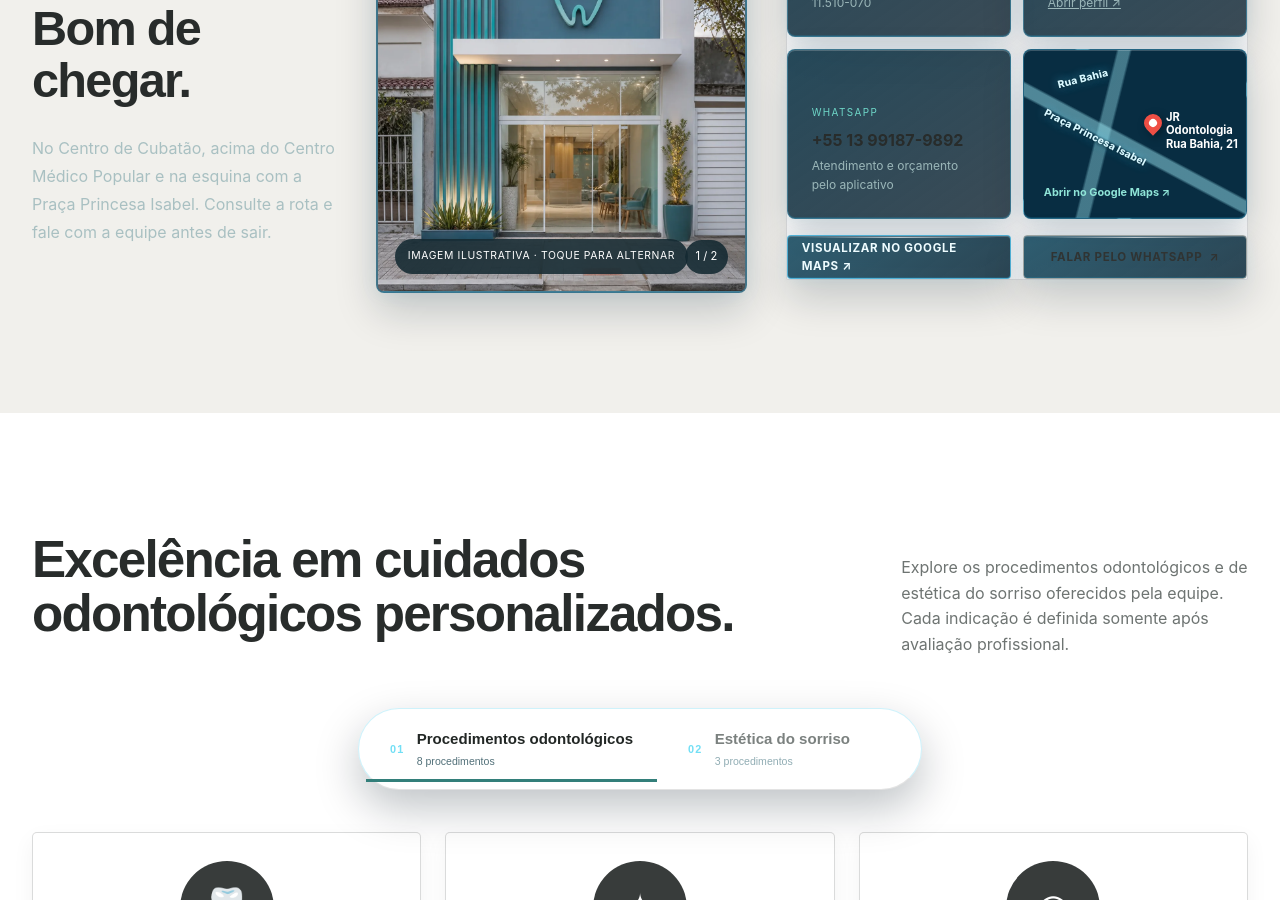
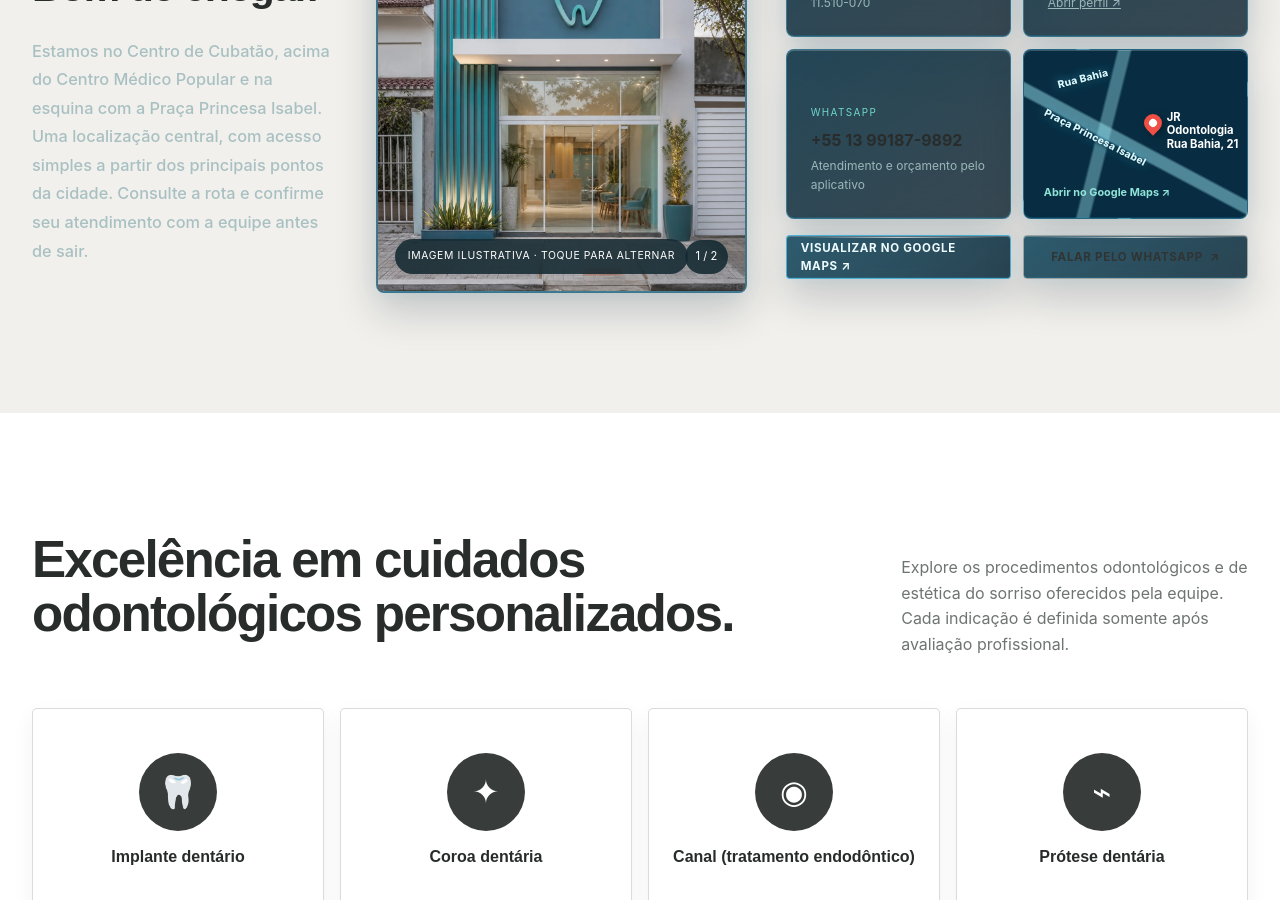
Before and after one commit to FOlivxDEV/LayoutODONTOLOGIA-03, a Next.js app: page / in a window 1280 px wide. Shown: the part 1900-2800 px from the top of the page. Built offline with nearby package versions, Linux system fonts and the light colour scheme.

Commit message:
Refine treatment grid and location section

```diff
--- a/app/components/SiteShell.tsx
+++ b/app/components/SiteShell.tsx
@@ -67,7 +67,6 @@ export function SiteShell() {
   const [heroSlide, setHeroSlide] = useState(0);
   const [clinicSlide, setClinicSlide] = useState(0);
   const [clinicPaused, setClinicPaused] = useState(false);
-  const [treatmentCategory, setTreatmentCategory] = useState(0);
   const [headerScrolled, setHeaderScrolled] = useState(false);
   const headerRef = useRef<HTMLElement>(null);
   const menuButtonRef = useRef<HTMLButtonElement>(null);
@@ -151,15 +150,14 @@ export function SiteShell() {
       </section>
 
       <section className="section place-showcase" id="clinica">
-        <div className="place-main" data-reveal><h2>Fácil de encontrar.<br />Bom de chegar.</h2><p>No Centro de Cubatão, acima do Centro Médico Popular e na esquina com a Praça Princesa Isabel. Consulte a rota e fale com a equipe antes de sair.</p></div>
+        <div className="place-main" data-reveal><h2>Fácil de encontrar.<br />Bom de chegar.</h2><p>Estamos no Centro de Cubatão, acima do Centro Médico Popular e na esquina com a Praça Princesa Isabel. Uma localização central, com acesso simples a partir dos principais pontos da cidade. Consulte a rota e confirme seu atendimento com a equipe antes de sair.</p></div>
         <button className="clinic-photo-stack compact" data-reveal type="button" onClick={() => setClinicSlide((current) => (current + 1) % 2)} onMouseEnter={() => setClinicPaused(true)} onMouseLeave={() => setClinicPaused(false)} onFocus={() => setClinicPaused(true)} onBlur={() => setClinicPaused(false)} aria-label="Alternar entre foto ilustrativa da fachada e do consultório"><img className={clinicSlide === 0 ? "active" : ""} src="/clinic-facade-illustrative.webp" width="1024" height="1280" alt="Imagem ilustrativa da fachada de uma clínica odontológica" loading="lazy" /><img className={clinicSlide === 1 ? "active" : ""} src="/clinic-office-illustrative.webp" width="1024" height="1280" alt="Imagem ilustrativa de um consultório odontológico" loading="lazy" /><span>Imagem ilustrativa · toque para alternar</span><i aria-hidden="true">{clinicSlide + 1} / 2</i></button>
         <div className="place-contact" data-reveal><div className="place-grid"><div><span>Endereço</span><strong>{config.clinic.address}</strong><small>{config.clinic.neighborhood} · {config.clinic.city} · CEP {config.clinic.postalCode}</small></div><div><span>Instagram</span><strong>{config.clinic.instagramHandle}</strong><a href={config.clinic.instagram} target="_blank" rel="noopener noreferrer">Abrir perfil ↗</a></div><div><span>WhatsApp</span><strong>{config.clinic.phoneDisplay}</strong><small>Atendimento e orçamento pelo aplicativo</small></div><a className="map-preview" href={config.clinic.mapUrl} target="_blank" rel="noopener noreferrer" aria-label="Abrir a localização da Jr Odontologia no Google Maps"><span className="map-road road-one">Praça Princesa Isabel</span><span className="map-road road-two">Rua Bahia</span><i aria-hidden="true"></i><strong>JR Odontologia<br />Rua Bahia, 21</strong><small>Abrir no Google Maps ↗</small></a></div><div className="place-actions"><a href={config.clinic.mapUrl} target="_blank" rel="noopener noreferrer" className="button primary">Visualizar no Google Maps ↗</a><WhatsAppLink label="Falar pelo WhatsApp" className="button secondary" /></div></div>
       </section>
 
       <section className="section treatments" id="tratamentos">
         <div className="section-heading split" data-reveal><div><p className="eyebrow"><span></span> Tratamentos</p><h2>Excelência em cuidados odontológicos personalizados.</h2></div><p>Explore os procedimentos odontológicos e de estética do sorriso oferecidos pela equipe. Cada indicação é definida somente após avaliação profissional.</p></div>
-        <div className="treatment-selector" role="tablist" aria-label="Selecione uma área de tratamento" data-reveal>{config.treatmentCategories.map((category, index) => <button key={category.name} type="button" role="tab" aria-selected={treatmentCategory === index} aria-controls="treatment-panel" className={treatmentCategory === index ? "active" : ""} onClick={() => setTreatmentCategory(index)}><span>{String(index + 1).padStart(2, "0")}</span>{category.name}<small>{category.procedures.length} procedimentos</small></button>)}</div>
-        <div className="procedure-card-grid icon-cards" id="treatment-panel" role="tabpanel" data-reveal>{config.treatmentCategories[treatmentCategory].procedures.map((procedure, index) => <a className="procedure-card icon-card" key={procedure.name} href={`/tratamentos/${treatmentSlug(procedure.name)}`}><span className="procedure-icon" aria-hidden="true">{treatmentIcons[index % treatmentIcons.length]}</span><h3>{procedure.name}</h3><span className="learn-more">Saiba mais <span aria-hidden="true">→</span></span></a>)}</div>
+        <div className="procedure-card-grid icon-cards" id="treatment-panel" data-reveal>{config.treatmentCategories.flatMap((category) => category.procedures).map((procedure, index) => <a className="procedure-card icon-card" key={procedure.name} href={`/tratamentos/${treatmentSlug(procedure.name)}`} aria-label={`Abrir página sobre ${procedure.name}`}><span className="procedure-icon" aria-hidden="true">{treatmentIcons[index % treatmentIcons.length]}</span><h3>{procedure.name}</h3></a>)}</div>
         <div className="treatments-cta" data-reveal><p>Quer entender qual cuidado combina com a sua necessidade?</p><WhatsAppLink label="Solicitar orçamento pelo WhatsApp" /></div>
       </section>
 
--- a/app/globals.css
+++ b/app/globals.css
@@ -912,3 +912,15 @@ footer { padding-top:56px; background:#343736; }
   .schedule-banner:before { background-position:62% center; }
   .footer-layout3 { grid-template-columns:1fr; }
 }
+
+/* Ajustes finais — grade compacta e localização */
+.icon-cards { grid-template-columns:repeat(4,minmax(0,1fr)); gap:16px; }
+.icon-card { min-width:0; min-height:205px; padding:24px 14px; }
+.icon-card h3 { margin:0!important; padding:0!important; min-height:0!important; color:inherit!important; background:transparent!important; border:0!important; border-radius:0!important; box-shadow:none!important; transform:none!important; font-size:1rem; line-height:1.3; }
+.procedure-icon { width:78px; height:78px; margin-bottom:16px; font-size:2rem; }
+.place-contact { padding:0; border:0; background:transparent; box-shadow:none; }
+.place-main h2 { max-width:360px; font-size:clamp(2.2rem,3.2vw,3.5rem); line-height:1.04; }
+.place-main p { max-width:430px; color:#4f5c59; font-size:1.02rem; font-weight:520; line-height:1.75; }
+@media (max-width:1100px) { .icon-cards { grid-template-columns:repeat(3,minmax(0,1fr)); } }
+@media (max-width:760px) { .icon-cards { grid-template-columns:repeat(2,minmax(0,1fr)); }.place-main p { font-size:.98rem; } }
+@media (max-width:460px) { .icon-cards { grid-template-columns:1fr; } }
```
